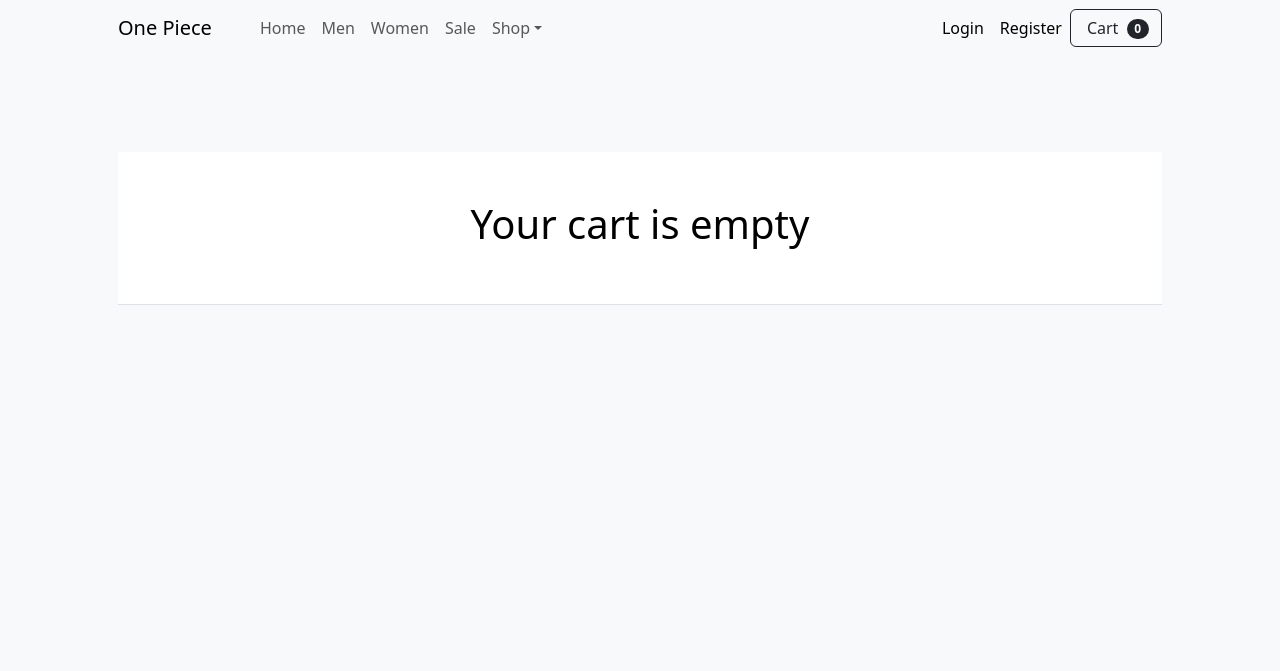
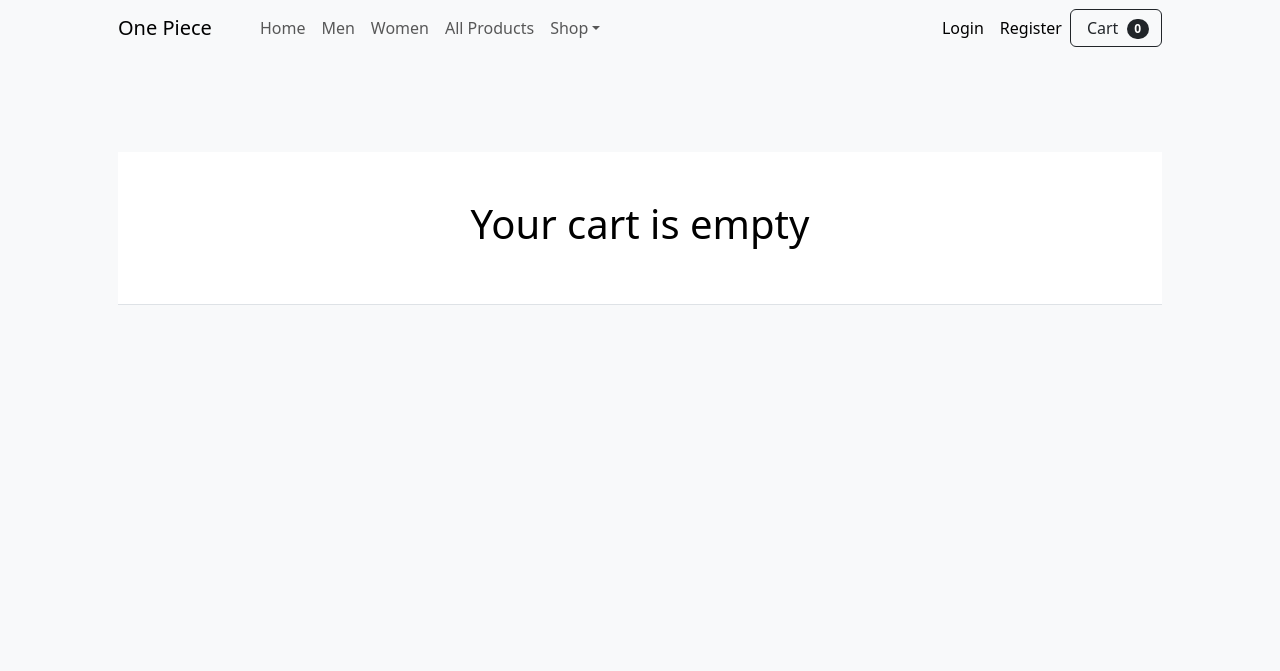
Before and after one commit to rauan06/ecommerce-website, a Django app: page /cart in a window 1280 px wide. Shown: the top 671 px of the page. Run offline with Django 5.2, Linux system fonts and the light colour scheme; some libraries are stand-ins or nearby versions.

Commit message:
Updated Database

```diff
--- a/homepages/templates/base.html
+++ b/homepages/templates/base.html
@@ -31,7 +31,7 @@
                         <li class="nav-item"><a class="nav-link" aria-current="page" href="{% url 'homepages:index' %}">Home</a></li>
                         <li class="nav-item"><a class="nav-link" href="{% url 'homepages:collections' 'Men' %}">Men</a></li>
                         <li class="nav-item"><a class="nav-link" href="{% url 'homepages:collections' 'Women' %}">Women</a></li>
-                        <li class="nav-item"><a class="nav-link" href="{% url 'homepages:collections' 'All items' %}">Sale</a></li>
+                        <li class="nav-item"><a class="nav-link" href="{% url 'homepages:collections' 'All items' %}">All Products</a></li>
                         <li class="nav-item dropdown">
                             <a class="nav-link dropdown-toggle" id="navbarDropdown" href="#" role="button" data-bs-toggle="dropdown" aria-expanded="false">Shop</a>
                             <ul class="dropdown-menu" aria-labelledby="navbarDropdown">
```
Also changed, not shown: db.sqlite3.
